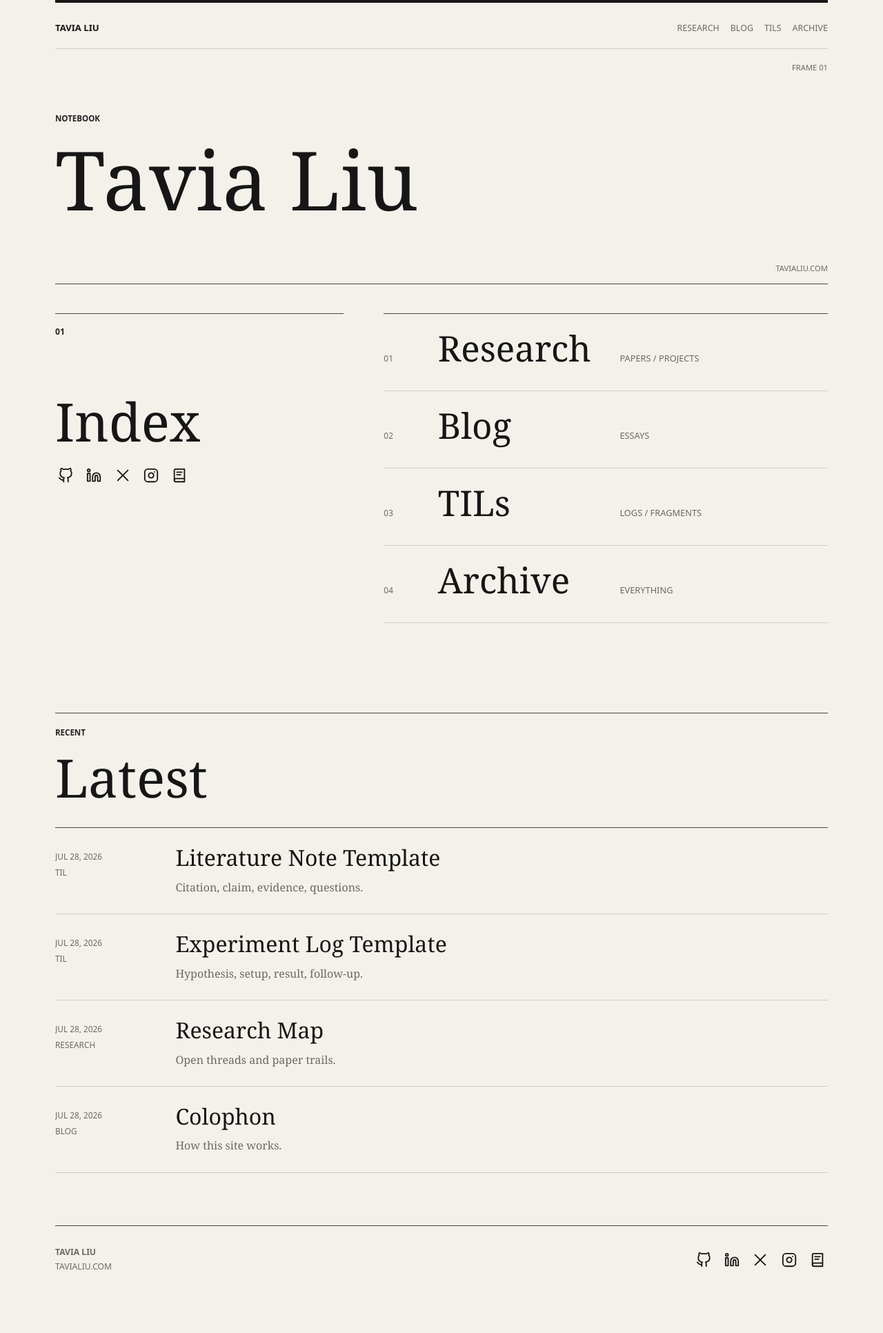
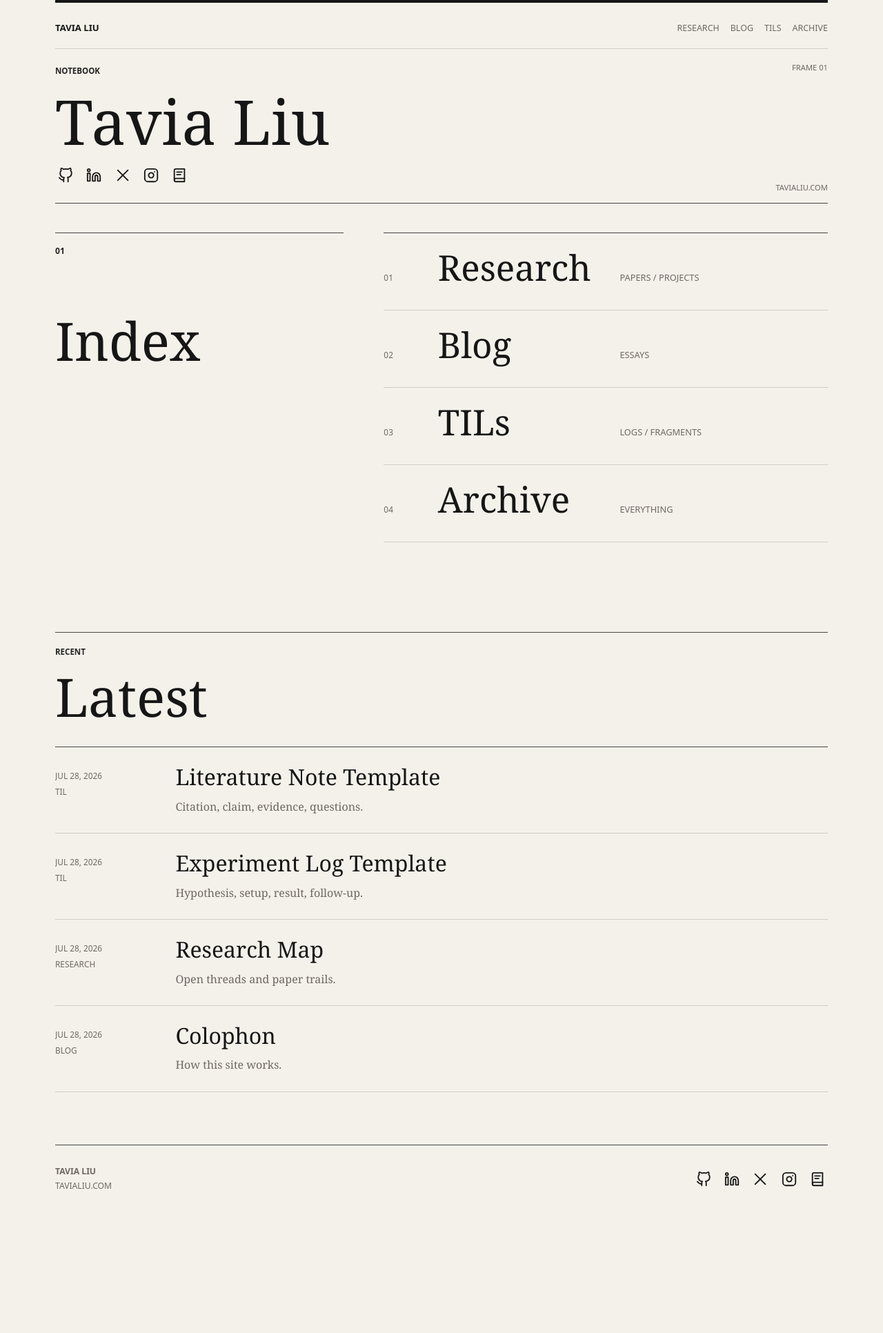
Before and after one commit to tavia-liu/tavia-liu.github.io, a Jekyll site: the page built from index.html, in a window 1280 px wide. Shown: the whole page at 69% size. Built offline with Jekyll 4.4.1, drawn with Linux system fonts in a browser that asks for light colours; after the commit the page ends 1816 px from its top, so only the background shows below that.

Commit message:
Tighten home hero social links

```diff
--- a/_layouts/default.html
+++ b/_layouts/default.html
@@ -7,7 +7,7 @@
     <title>{% if page.title %}{{ page.title }} - {% endif %}{{ site.title }}</title>
     <link rel="canonical" href="{{ page.url | absolute_url }}">
     <link rel="alternate" type="application/rss+xml" title="{{ site.title }}" href="{{ '/feed.xml' | relative_url }}">
-    <link rel="stylesheet" href="{{ '/assets/css/main.css?v=20260728-homeentries' | relative_url }}">
+    <link rel="stylesheet" href="{{ '/assets/css/main.css?v=20260728-hometop' | relative_url }}">
   </head>
   <body{% if page.url == "/" %} class="is-home"{% endif %}>
     <header class="site-header">
@@ -43,6 +43,6 @@
         {% include social-icons.html %}
       </nav>
     </footer>
-    <script src="{{ '/assets/js/site.js?v=20260728-homeentries' | relative_url }}" defer></script>
+    <script src="{{ '/assets/js/site.js?v=20260728-hometop' | relative_url }}" defer></script>
   </body>
 </html>
--- a/assets/css/main.css
+++ b/assets/css/main.css
@@ -190,13 +190,21 @@ h1 {
 }
 
 .is-home .hero {
-  min-height: clamp(260px, 38vh, 430px);
-  justify-content: center;
-  padding: 28px 0 26px;
+  min-height: 0;
+  justify-content: flex-start;
+  padding: 22px 0 24px;
 }
 
 .is-home .hero h1 {
-  font-size: clamp(3.4rem, 10vw, 7.4rem);
+  font-size: clamp(2.8rem, 8vw, 5.6rem);
+}
+
+.hero-social {
+  display: flex;
+  flex-wrap: wrap;
+  gap: 0.68rem;
+  margin-top: 1.1rem;
+  animation: page-rise 760ms 260ms cubic-bezier(0.2, 0.8, 0.2, 1) both;
 }
 
 h2 {
@@ -242,16 +250,6 @@ h3 {
   font-family: ui-sans-serif, system-ui, -apple-system, BlinkMacSystemFont, "Segoe UI", sans-serif;
   font-size: 0.76rem;
   font-weight: 700;
-}
-
-.home-social {
-  display: flex;
-  flex-wrap: wrap;
-  gap: 0.68rem;
-  margin-top: 1.4rem;
-  font-family: ui-sans-serif, system-ui, -apple-system, BlinkMacSystemFont, "Segoe UI", sans-serif;
-  font-size: 0.78rem;
-  text-transform: uppercase;
 }
 
 .social-icon {
--- a/index.html
+++ b/index.html
@@ -6,15 +6,15 @@ description: Tavia Liu's notebook.
 <section class="hero">
   <p class="eyebrow">Notebook</p>
   <h1>Tavia Liu</h1>
+  <nav class="hero-social" aria-label="Profile links">
+    {% include social-icons.html %}
+  </nav>
 </section>
 
 <section class="home-grid" aria-label="Site sections">
   <div class="home-intro">
     <p class="index-number">01</p>
     <h2>Index</h2>
-    <nav class="home-social" aria-label="Profile links">
-      {% include social-icons.html %}
-    </nav>
   </div>
 
   <nav class="section-links" aria-label="Primary sections">
```
